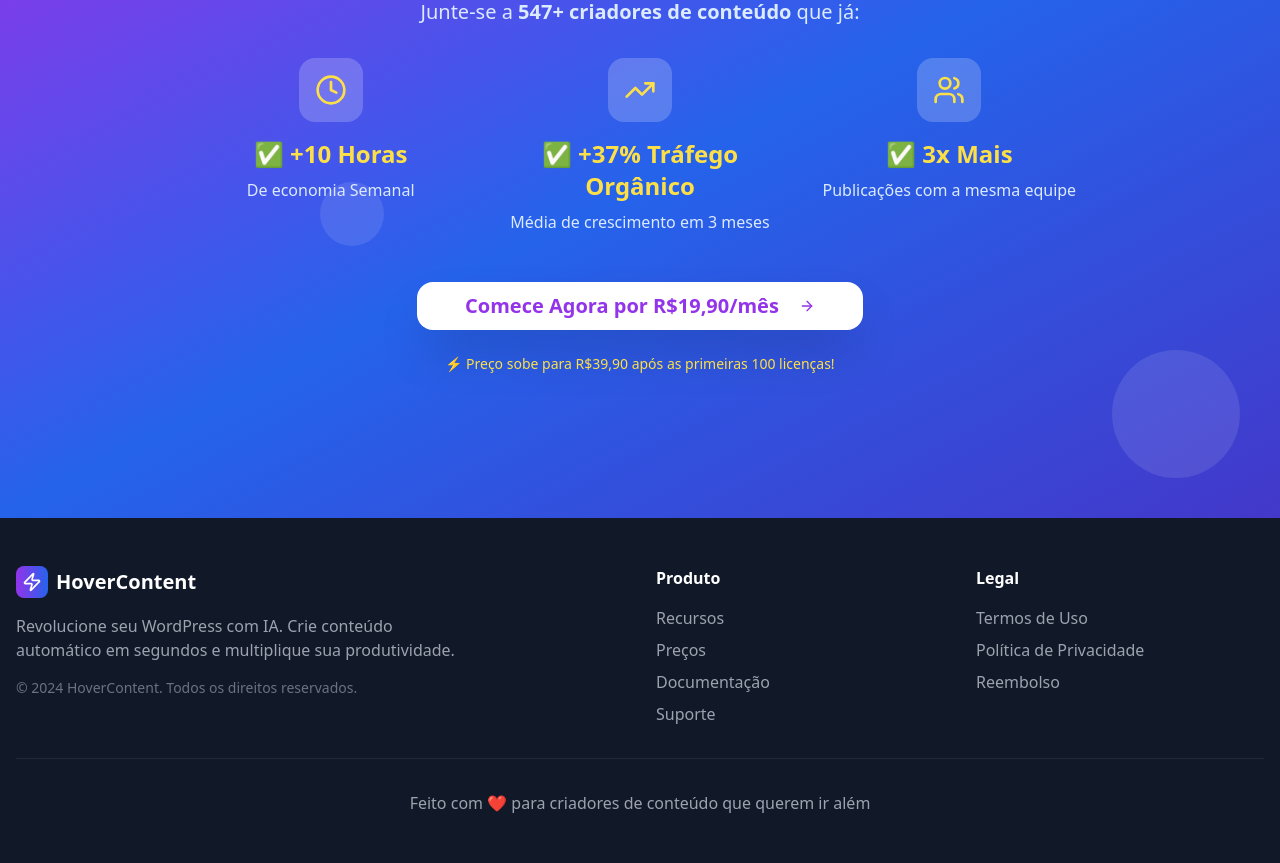
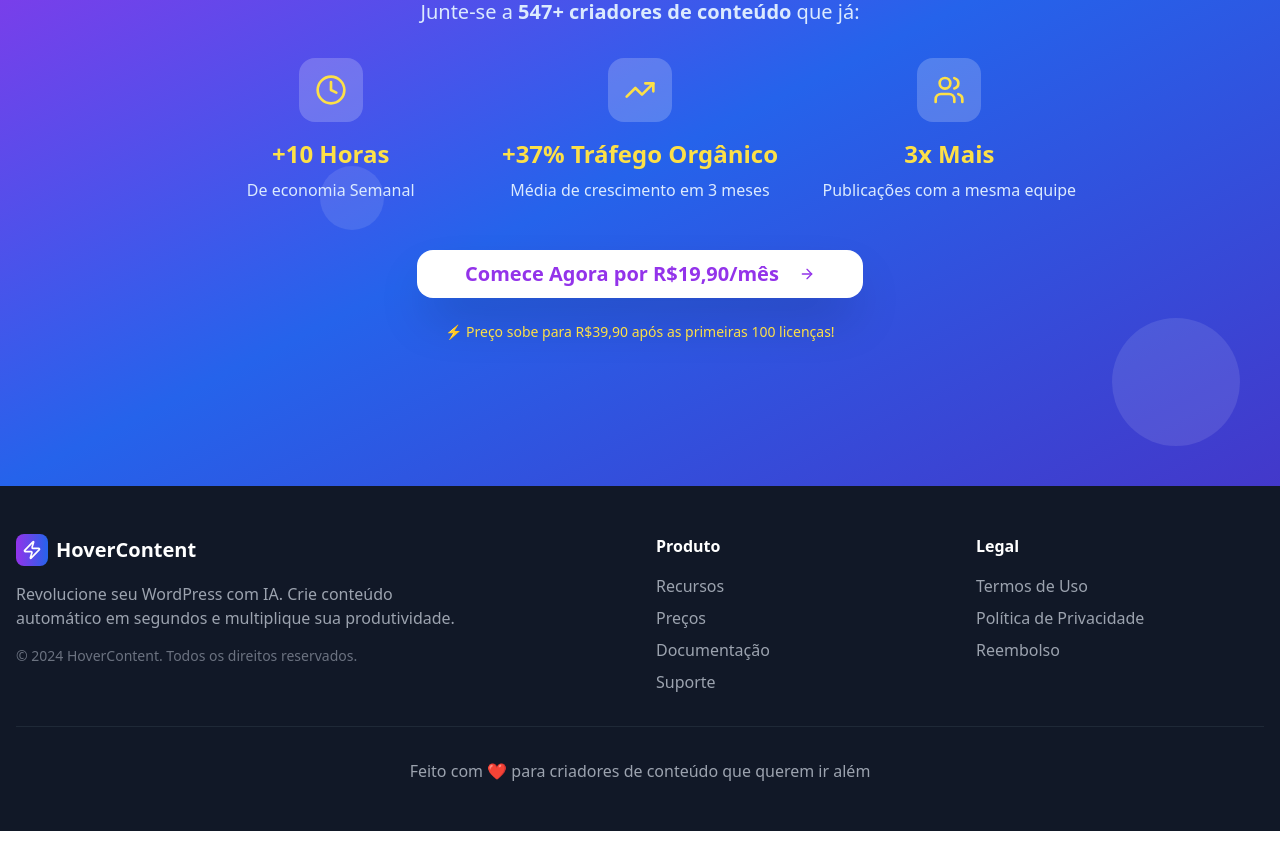
Before and after one commit to davitorres-dev/lp-hc, a React (Vite) app: page / in a window 1280 px wide. Shown: the part 4680-5543 px from the top of the page. After the commit the page ends 5511 px from the top, so only its background shows below. Built offline with nearby package versions, Linux system fonts and the light colour scheme.

Commit message:
Code edited in Lovable Code Editor
Edited UI in Lovable

```diff
--- a/src/components/CTASection.tsx
+++ b/src/components/CTASection.tsx
@@ -48,7 +48,7 @@ const CTASection = () => {
                   <item.icon className="w-8 h-8 text-yellow-300" />
                 </div>
                 <div className="text-2xl font-bold text-yellow-300 mb-2">
-                  ✅ {item.stat}
+                  {item.stat}
                 </div>
                 <div className="text-blue-100">
                   {item.description}
```
